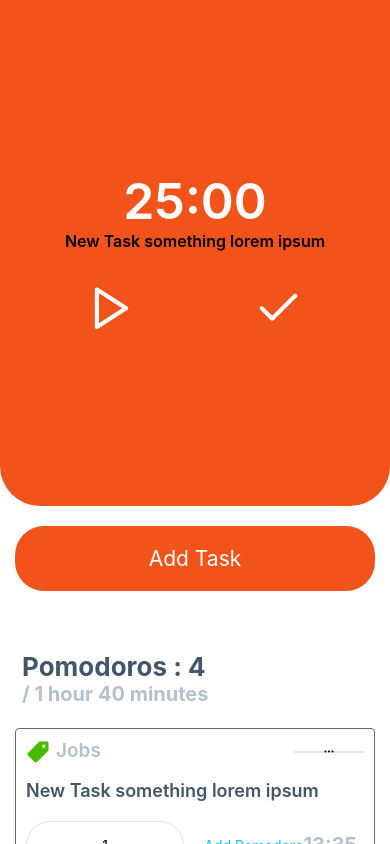
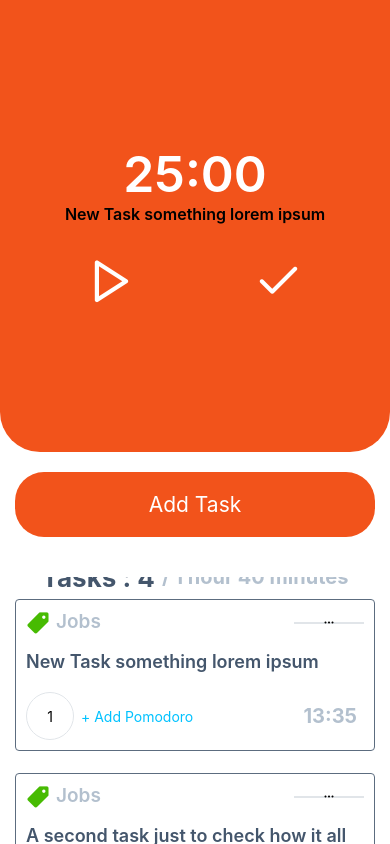
Before and after one commit to TWasilonek/pomodoro-tracker, a React Native app in the folder PomodoroTrackerReactNativeApp/: screen / in a window 390 px wide. Built offline with nearby package versions, Linux system fonts and the light colour scheme.

Commit message:
Fixed a ton of styling on tasks

```diff
--- a/PomodoroTrackerReactNativeApp/src/components/Heading/Heading.tsx
+++ b/PomodoroTrackerReactNativeApp/src/components/Heading/Heading.tsx
@@ -1,28 +1,15 @@
 import React from 'react';
 import formatDuration from 'date-fns/formatDuration';
 import styled from 'styled-components/native';
+
 import {COLORS} from '../../constants/colors';
 
 const Wrapper = styled.View`
-  margin-top: 40px;
-  display: flex;
-  align-items: baseline;
+  flex: 1;
   justify-content: center;
-
-  &:before,
-  &:after {
-    content: '';
-    flex: 1;
-    align-self: center;
-    background: ${COLORS.GREY_LIGHT};
-    height: 1px;
-  }
-  &:before {
-    margin-right: 15px;
-  }
-  &:after {
-    margin-left: 15px;
-  }
+  align-items: center;
+  flex-direction: row;
+  background-color: #fff;
 `;
 
 const Title = styled.Text`
--- a/PomodoroTrackerReactNativeApp/src/components/Tasks/EditTaskModal/EditTaskModal.tsx
+++ b/PomodoroTrackerReactNativeApp/src/components/Tasks/EditTaskModal/EditTaskModal.tsx
@@ -52,7 +52,7 @@ const ErrorText = styled.Text`
   color: ${COLORS.RED};
 `;
 
-interface EditTaskFormValues {
+export interface EditTaskFormValues {
   category: string;
   description: string;
   id?: string;
--- a/PomodoroTrackerReactNativeApp/src/components/Tasks/TaskElement/TaskElement.tsx
+++ b/PomodoroTrackerReactNativeApp/src/components/Tasks/TaskElement/TaskElement.tsx
@@ -55,17 +55,20 @@ const TaskText = styled.Text`
 
 const Bottom = styled.View`
   flex-direction: row;
-  justify-content: space-between;
   align-items: center;
 `;
 
-const AddPomodoroWrapper = styled.View``;
-
-const PomodorsButton = styled(Button)`
+const PomodorosCount = styled.View`
   margin-right: 7px;
   width: 48;
   height: 48;
   border-radius: 200;
+  border-width: 1;
+  border-color: ${COLORS.GREY_LIGHTER};
+  align-items: center;
+  justify-content: center;
+  font-size: 21px;
+  color: ${COLORS.TEXT};
 `;
 
 const AddPomodoroBtnText = styled.Text`
@@ -76,7 +79,9 @@ const Time = styled.Text`
   margin-right: 7px;
   font-size: 20px;
   font-weight: 700;
+  text-align: right;
   color: ${COLORS.TEXT_LIGHT};
+  flex: 1;
 `;
 
 interface Props {
@@ -84,6 +89,7 @@ interface Props {
   mode: TASK_MODES;
   pomodoroTimeInMilliseconds: number;
   numberOfPrecedingPomodors?: number;
+  onAddPomodoroClick?: (task: Task) => void;
 }
 
 const TaskElement: React.FC<Props> = ({
@@ -181,9 +187,7 @@ const TaskElement: React.FC<Props> = ({
             />
             <CategoryText>{task.category || ''}</CategoryText>
           </Category>
-          {/* <Element flex={3}> */}
 
-          {/* </Element> */}
           {mode !== TASK_MODES.COMPLETED && (
             <TaskMenu
               onEditTaskClick={handleEditTaskClick}
@@ -196,24 +200,15 @@ const TaskElement: React.FC<Props> = ({
         </Top>
         <TaskText>{task.description}</TaskText>
         <Bottom>
-          {mode === TASK_MODES.COMPLETED ? (
-            <PomodorsButton disabled>
-              <Text>{task.completedCount}</Text>
-            </PomodorsButton>
-          ) : (
-            <>
-              {/* <AddPomodoroWrapper style={{flex: 1, alignSelf: 'flex-start'}}> */}
-              <PomodorsButton onPress={handleAddPomodoroClick}>
-                <Text>{task.pomodoroCount}</Text>
-              </PomodorsButton>
-              <Pressable>
-                <AddPomodoroBtnText>+ Add Pomodoro</AddPomodoroBtnText>
-              </Pressable>
-              {/* </AddPomodoroWrapper> */}
-
-              <Time>{endTime}</Time>
-            </>
+          <PomodorosCount>
+            <Text>{task.pomodoroCount}</Text>
+          </PomodorosCount>
+          {mode === TASK_MODES.TODO && (
+            <Pressable onPress={() => handleAddPomodoroClick}>
+              <AddPomodoroBtnText>+ Add Pomodoro</AddPomodoroBtnText>
+            </Pressable>
           )}
+          <Time>{endTime}</Time>
         </Bottom>
         {/* <Element flex={2}>
           {mode === TASK_MODES.COMPLETED ? (
--- a/PomodoroTrackerReactNativeApp/src/components/Tasks/Tasks.tsx
+++ b/PomodoroTrackerReactNativeApp/src/components/Tasks/Tasks.tsx
@@ -1,18 +1,17 @@
 import React, {useCallback, useContext, useEffect, useState} from 'react';
 import {v4 as uuidv4} from 'uuid';
 import styled from 'styled-components/native';
+import {SectionListData} from 'react-native';
 
 import {AppContext} from '../../store/AppContext';
 import Heading from '../Heading';
-import TasksList from './TasksList';
 import {Task, TASK_ACTIONS, TASK_MODES} from '../../store/Tasks.reducers';
 import {DEFAULT_TASK_TIME} from '../../constants/defaults';
 import {COLORS} from '../../constants/colors';
 import EditTaskModal from './EditTaskModal';
-import {FlatList, ScrollView, View, ListRenderItem} from 'react-native';
-
 import {getMillisFromMinutes} from '../../utils/timeUtils';
 import TaskElement from './TaskElement/TaskElement';
+import {EditTaskFormValues} from './EditTaskModal/EditTaskModal';
 
 const Wrapper = styled.View`
   flex: 1;
@@ -22,7 +21,7 @@ const Wrapper = styled.View`
 `;
 
 const List = styled.SectionList`
-  flex: 1;
+  margin-top: 20;
 `;
 
 const Button = styled.Pressable`
@@ -38,7 +37,6 @@ const ButtonText = styled.Text`
   font-size: 21px;
   color: #fff;
 `;
-
 interface TaskSection {
   data: Task[];
   header: {
@@ -52,9 +50,12 @@ const Tasks = () => {
   const {state, dispatch} = useContext(AppContext);
   const [todoPomodorosCount, setTodoPomodorosCount] = useState(0);
   const [completedPomodorosCount, setCompletedPomodorosCount] = useState(0);
-  // const [todoTasks, setTodoTasks] = useState<TaskSection>();
   const [tasksData, setTasksData] = useState<TaskSection[]>();
   const [editTaskModalVisible, setEditTaskModalVisible] = useState(false);
+  const [editedTask, setEditedTask] = useState<EditTaskFormValues>({
+    category: '',
+    description: '',
+  });
 
   useEffect(() => {
     let todoCount = 0;
@@ -75,15 +76,15 @@ const Tasks = () => {
 
     setTasksData([
       {
-        data: done,
+        data: todo,
         header: {
-          text: 'Pomodoros',
+          text: 'Tasks',
           numberOfPomodoros: todoPomodorosCount,
           pomodoroTime: DEFAULT_TASK_TIME,
         },
       },
       {
-        data: todo,
+        data: done,
         header: {
           text: 'Done',
           numberOfPomodoros: completedPomodorosCount,
@@ -93,12 +94,12 @@ const Tasks = () => {
     ]);
   }, [completedPomodorosCount, state.tasks, todoPomodorosCount]);
 
-  const handleAddTask = useCallback(
-    ({category, description}) => {
+  const addNewTask = useCallback(
+    (data: EditTaskFormValues) => {
       const newTask: Task = {
         id: uuidv4(),
-        category,
-        description,
+        category: data.category,
+        description: data.description,
         pomodoroCount: 1,
         completedCount: 0,
       };
@@ -107,9 +108,63 @@ const Tasks = () => {
         type: TASK_ACTIONS.ADD_TASK,
         payload: newTask,
       });
+    },
+    [dispatch],
+  );
+
+  const updateTask = useCallback(
+    (data: EditTaskFormValues) => {
+      const updatedTask = state.tasks.find(task => task.id === data.id);
+      if (updatedTask) {
+        dispatch({
+          type: TASK_ACTIONS.UPDATE_TASK,
+          payload: {
+            ...updatedTask,
+            ...data,
+          },
+        });
+      }
+    },
+    [dispatch, state.tasks],
+  );
+
+  const handleSaveTask = useCallback(
+    (data: EditTaskFormValues) => {
+      if (data.id) {
+        updateTask(data);
+      } else {
+        addNewTask(data);
+      }
+
       setEditTaskModalVisible(false);
     },
-    [dispatch],
+    [addNewTask, updateTask],
+  );
+
+  const handleEditTaskClick = useCallback((data: Task) => {
+    setEditTaskModalVisible(true);
+    setEditedTask({
+      id: data.id,
+      category: data.category || '',
+      description: data.description,
+    });
+  }, []);
+
+  const handleAddTaskClick = useCallback(() => {
+    setEditTaskModalVisible(true);
+    setEditedTask({category: '', description: ''});
+  }, []);
+
+  const renderSectionHeader = ({
+    section: {header},
+  }: {
+    section: SectionListData<Task, TaskSection>;
+  }) => (
+    <Heading
+      text={header.text}
+      numberOfPomodoros={header.numberOfPomodoros}
+      pomodoroTime={header.pomodoroTime}
+    />
   );
 
   const getNumberOfPreceedingPomodoros = useCallback(
@@ -131,9 +186,7 @@ const Tasks = () => {
 
   return (
     <Wrapper>
-      {/* <View> */}
-      {/* <Wrapper> */}
-      <Button onPress={() => setEditTaskModalVisible(true)}>
+      <Button onPress={handleAddTaskClick}>
         <ButtonText>Add Task</ButtonText>
       </Button>
       <List
@@ -150,36 +203,12 @@ const Tasks = () => {
           />
         )}
         keyExtractor={item => (item as Task).id}
-        ListHeaderComponent={
-          <Heading
-            text="Pomodoros"
-            numberOfPomodoros={todoPomodorosCount}
-            pomodoroTime={DEFAULT_TASK_TIME}
-          />
-        }
+        renderSectionHeader={renderSectionHeader}
+        stickySectionHeadersEnabled={false}
       />
-
-      {/* <Heading
-            text="Pomodoros"
-            numberOfPomodoros={todoPomodorosCount}
-            pomodoroTime={DEFAULT_TASK_TIME}
-          /> */}
-      {/* {todoTasks.length > 0 && (
-            <TasksList tasks={todoTasks} mode={TASK_MODES.TODO} />
-          )} */}
-      {/* <Heading
-        text="Done"
-        numberOfPomodoros={completedPomodorosCount}
-        pomodoroTime={DEFAULT_TASK_TIME}
-      />
-      {tasksData.length > 0 && (
-        <TasksList tasks={tasksData} mode={TASK_MODES.COMPLETED} />
-      )} */}
-      {/* </Wrapper> */}
-      {/* </View> */}
       <EditTaskModal
-        onSubmit={handleAddTask}
-        data={{category: '', description: ''}}
+        onSubmit={handleSaveTask}
+        data={editedTask}
         modalProps={{
           visible: editTaskModalVisible,
           onRequestClose: () => setEditTaskModalVisible(false),
--- a/PomodoroTrackerReactNativeApp/src/screens/Home/Home.tsx
+++ b/PomodoroTrackerReactNativeApp/src/screens/Home/Home.tsx
@@ -11,13 +11,13 @@ const Wrapper = styled.View`
   flex: 1;
 `;
 
-const TimerWrapper = styled.View`
-  flex: 3;
-`;
+// const TimerWrapper = styled.View`
+//   flex: 3;
+// `;
 
-const TasksWrapper = styled.View`
-  flex: 2;
-`;
+// const TasksWrapper = styled.View`
+//   flex: 2;
+// `;
 
 const Home = () => {
   const {state, dispatch} = useContext(AppContext);
@@ -58,16 +58,16 @@ const Home = () => {
 
   return (
     <Wrapper>
-      <TimerWrapper>
+      {/* <TimerWrapper> */}
       <Timer
         activeTask={activeTask}
         onCompleteTaskClick={handleCompleteTaskClick}
         onTaskCounterFinish={handleTaskCounterFinish}
       />
-      </TimerWrapper>
-      <TasksWrapper>
+      {/* </TimerWrapper> */}
+      {/* <TasksWrapper> */}
       <Tasks />
-      </TasksWrapper>
+      {/* </TasksWrapper> */}
     </Wrapper>
   );
 };
```
Lines whose indentation alone changed are shown as unchanged.
